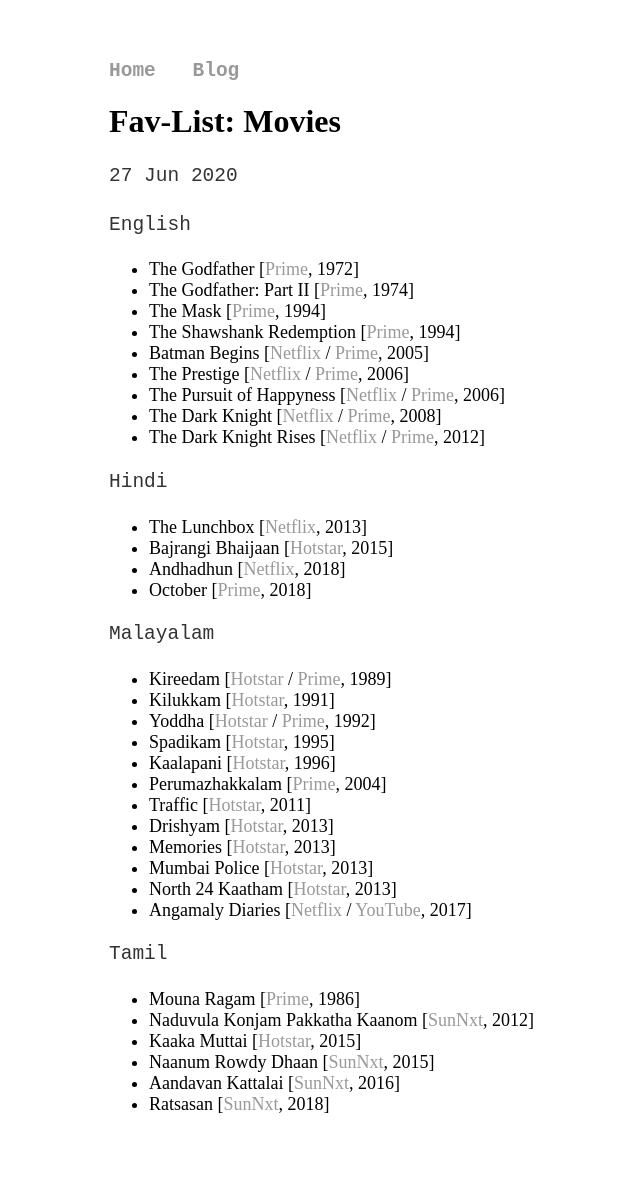
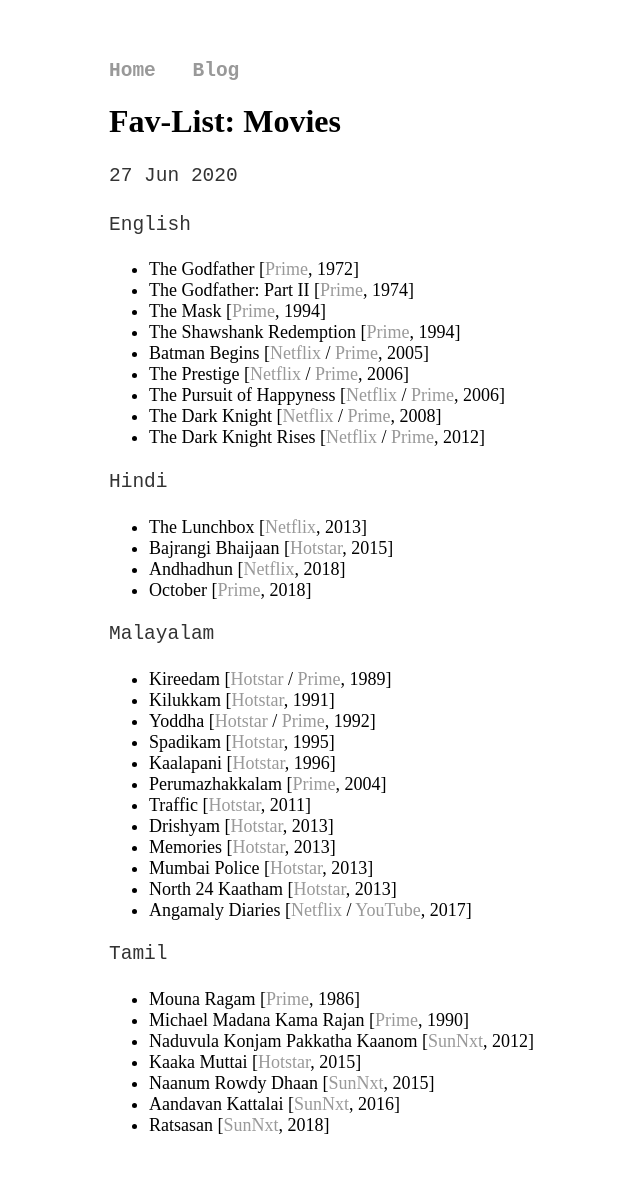
Before and after one commit to joe019/joe019.github.io, a Jekyll site: the page built from _posts/2020-06-27-movies.md, in a window 1280 px wide. Shown: the whole page, without its empty margins (51-691 px from the left). Built offline with Jekyll 4.4.1, drawn with Linux system fonts in a browser that asks for light colours; before the commit the page ends 1175 px from its top, so only the background shows below that.

Commit message:
Added "Michael Madana Kama Rajan"

```diff
--- a/_posts/2020-06-27-movies.md
+++ b/_posts/2020-06-27-movies.md
@@ -38,6 +38,7 @@
 
 Tamil
 * Mouna Ragam [[Prime](https://www.primevideo.com/detail/0KN7YBDJ8UZNMGZZ4U1PPTSRT0), 1986]
+* Michael Madana Kama Rajan [[Prime](https://www.primevideo.com/detail/0TACSYRMXAL7JBSU6UBHNC6NIQ), 1990]
 * Naduvula Konjam Pakkatha Kaanom [[SunNxt](https://www.sunnxt.com/movie/detail/7086), 2012]
 * Kaaka Muttai [[Hotstar](https://www.hotstar.com/in/movies/kaaka-muttai/1000070415), 2015]
 * Naanum Rowdy Dhaan [[SunNxt](https://www.sunnxt.com/tamil-movie/detail/7258/naanum-rowdy-dhaan), 2015]
```
